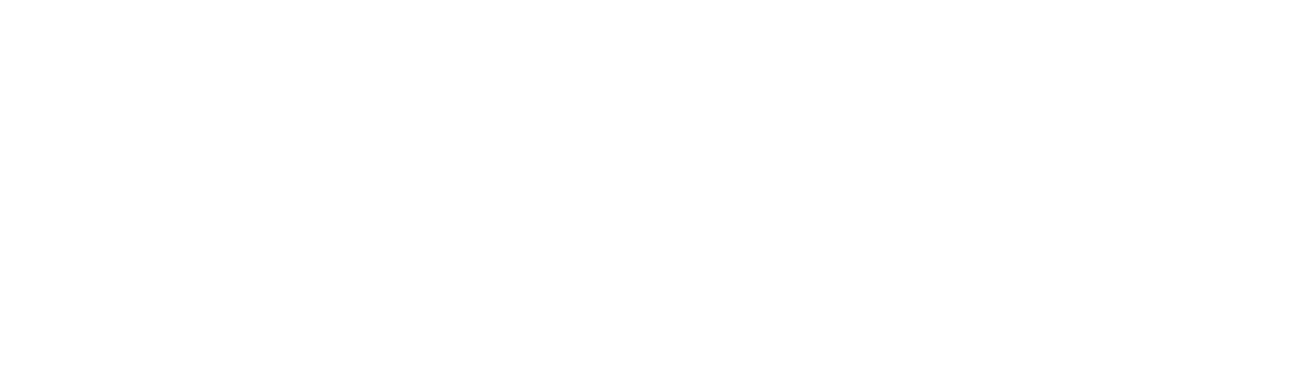
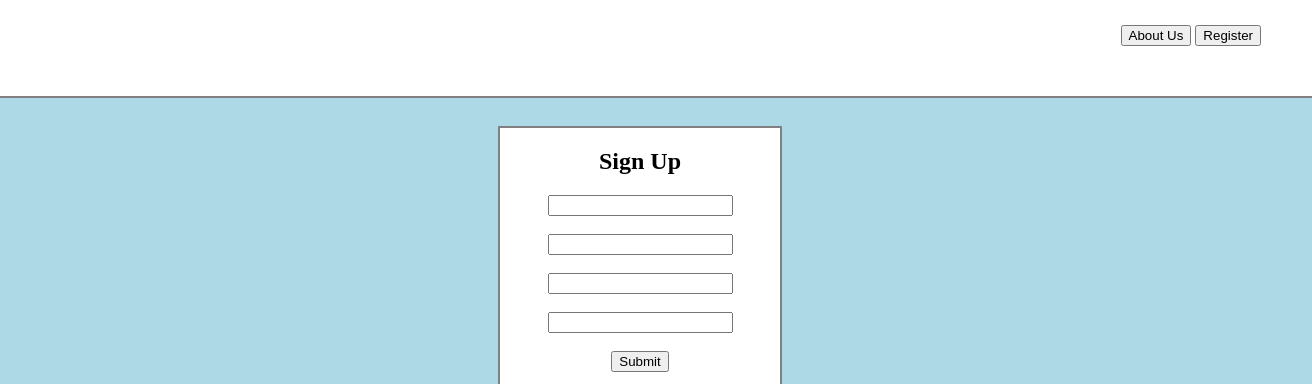
Before and after one commit to MatthewDeVault/HTMLRepositoryPage, a plain HTML site: page index.html in a window 1280 px wide. Shown: the top 384 px of the page, 1312 px wide, since content can reach past the window. Drawn offline with Linux system fonts and the light colour scheme.

Commit message:
First commit

```diff
--- a/index.html
+++ b/index.html
@@ -5,9 +5,51 @@
     <meta http-equiv="X-UA-Compatible" content="IE=edge">
     <meta name="viewport" content="width=device-width, initial-scale=1.0">
     <link rel="stylesheet" href="style.css">
-    <title>Document</title>
+    <title>Register Page</title>
 </head>
 <body>
 
+    <header>
+
+    <div class="top">
+        <button>About Us</button>
+        <button>Register</button>
+    </div>
+
+    </header>
+
+    <br>
+
+    <div class="body">
+        <h2>Sign Up</h2>
+        <form>
+            <input type="email"/>
+        </form>
+    <br>
+        <form>
+            <input type="username"/>
+        </form>
+    <br>
+        <form>
+            <input type="password"/>
+        </form>
+    <br>
+        <form>
+            <input type="password"/>
+        </form>
+    <br>
+        <form>
+            <button class="Submit">Submit</button>
+        </form>
+    <br>
+
+
+        <img src="assets/download.png"
+            alt="Facebook"
+            width="40" height="40">
+
+    <br>
+
+    </div>
 </body>
 </html>
--- a/style.css
+++ b/style.css
@@ -0,0 +1,34 @@
+header{
+    background-color: white;
+    padding: .5px 1px;
+    margin: -40px;
+    border-bottom: 2px solid gray;
+}
+
+.top{
+    text-align: right;
+    margin: 50px;
+    padding-top: 6px;
+}
+
+body{
+    background-color: lightblue;
+}
+
+
+.body{
+    text-align: center;
+    width: 280px;
+    margin: 50px auto;
+    border: 2px solid gray;
+    background-color: white;
+}
+
+.icons{
+    text-align: center;
+}
+
+.submit {
+    background-color: darkgray;
+    color: white;
+}
```
Also changed, not shown: assets/download.png (added).
